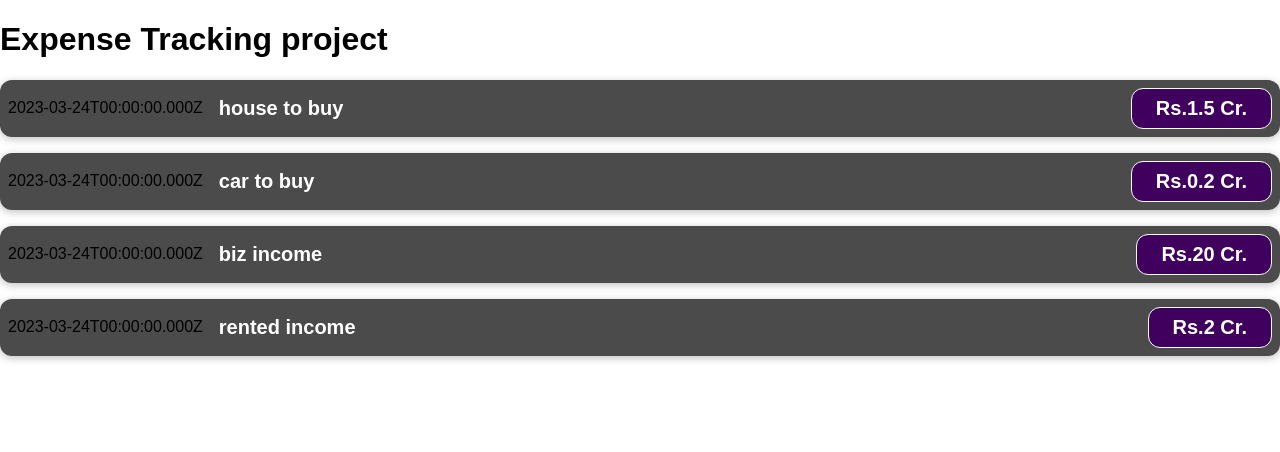
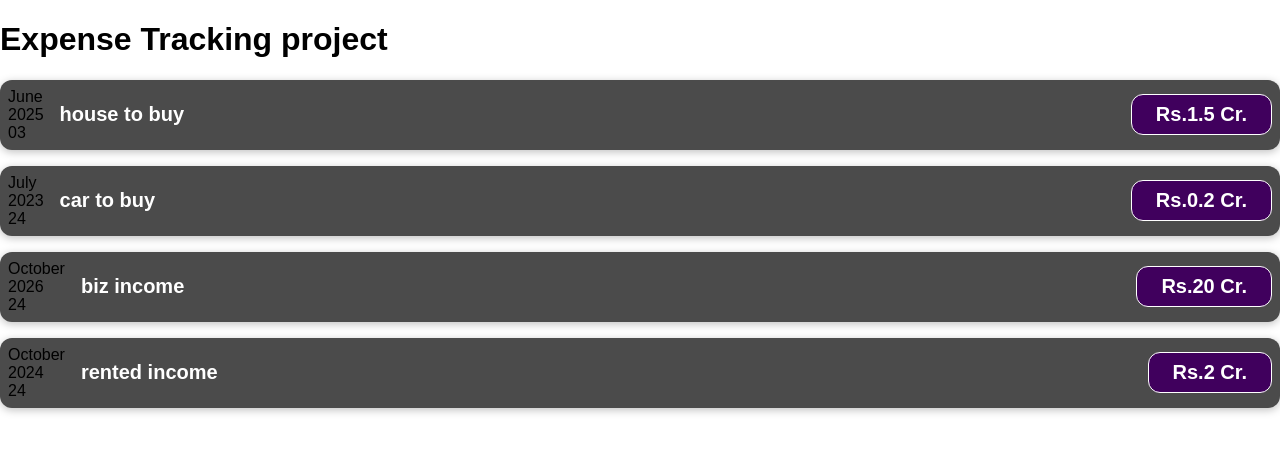
Before and after one commit to paras9sid/expense_tracker_react, a React (Create React App) app: page / in a window 1280 px wide. Shown: the top 452 px of the page. Built offline with nearby package versions, Linux system fonts and the light colour scheme.

Commit message:
Adding local js logic - day/month/year conversion logicin jsx

```diff
--- a/src/App.js
+++ b/src/App.js
@@ -7,25 +7,25 @@ function App(props) {
   const expenses = [
     {
       id: 1,
-      date: new Date(2023, 2, 24),
+      date: new Date(2025, 5, 3),
       title: "house to buy",
       amount: 1.5,
     },
     {
       id: 2,
-      date: new Date(2023, 2, 24),
+      date: new Date(2023, 6, 24),
       title: "car to buy",
       amount: 0.2,
     },
     {
       id: 3,
-      date: new Date(2023, 2, 24),
+      date: new Date(2026, 9, 24),
       title: "biz income",
       amount: 20,
     },
     {
       id: 4,
-      date: new Date(2023, 2, 24),
+      date: new Date(2024, 9, 24),
       title: "rented income",
       amount: 2,
     },
@@ -33,6 +33,7 @@ function App(props) {
   return (
     <div className="App">
       <h1>Expense Tracking project</h1>
+      {/* expense value set dynamiccaly by props below inside single curly braces */}
       <ExpenseItem
         title={expenses[0].title}
         date={expenses[0].date}
--- a/src/components/ExpenseItem.js
+++ b/src/components/ExpenseItem.js
@@ -2,9 +2,21 @@ import React from "react";
 import "./ExpenseItem.css";
 
 function ExpenseItem(props) {
+  //   {/* converting to month year day as per indian time  */}
+  //     {/* https://www.w3schools.com/jsref/jsref_tolocalestring.asp */}
+  const month = props.date.toLocaleString("en-IN", { month: "long" });
+  const year = props.date.toLocaleString("en-IN", { year: "numeric" });
+  const day = props.date.toLocaleString("en-IN", { day: "2-digit" });
   return (
     <div className="expense-item">
-      <div>{props.date.toISOString()}</div>
+      <div>
+        {/* <div>{props.date.toISOString()}</div> */}
+        {/* converting to month year day as per indian time  */}
+        {/* https://www.w3schools.com/jsref/jsref_tolocalestring.asp */}
+        <div>{month}</div>
+        <div>{year}</div>
+        <div>{day}</div>
+      </div>
       <div className="expense-item__description">
         <h2>{props.title}</h2>
         <div className="expense-item__price ">Rs.{props.amount} Cr.</div>
```
